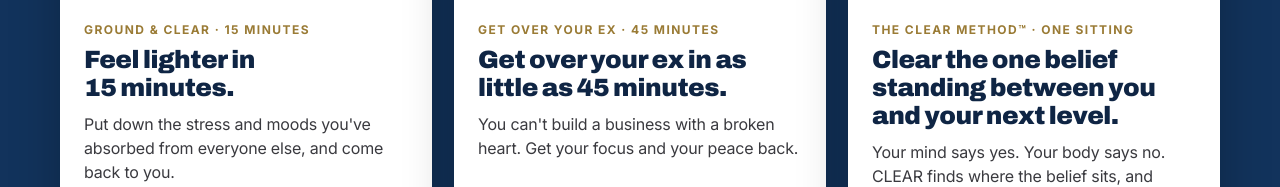
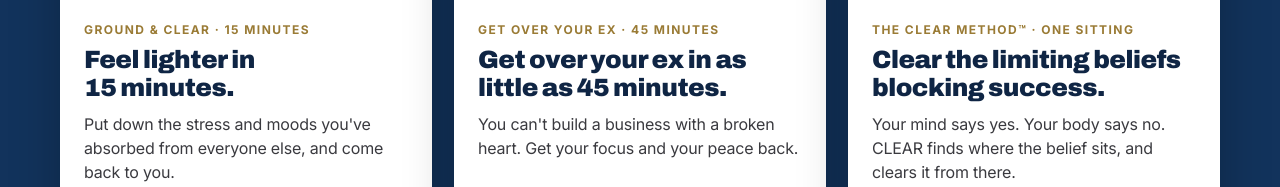
Before and after one commit to RolaDiab/business-manifesting, a plain HTML site: page products/index.html in a window 1280 px wide. Shown: the part 974-1161 px from the top of the page. Drawn offline with Linux system fonts and the light colour scheme.

Commit message:
Products: CLEAR card headline now 'Clear the limiting beliefs blocking success.'
Co-Authored-By: Claude Opus 5.5 <noreply@anthropic.com>

```diff
--- a/products/index.html
+++ b/products/index.html
@@ -63,7 +63,7 @@
         <img src="/products/clear-method.jpg?v=3" alt="The CLEAR Method workbook and guided audio" width="1600" height="900">
         <div class="sc-body">
           <p class="sc-kicker">The CLEAR Method&trade; &middot; one sitting</p>
-          <h2>Clear the one belief standing between you and your next level.</h2>
+          <h2>Clear the limiting beliefs blocking success.</h2>
           <p class="sc-promise">Your mind says yes. Your body says no. CLEAR finds where the belief sits, and clears it from there.</p>
           <div class="sc-foot"><span class="sc-soon">Coming soon</span><span class="sc-go">See what's inside <span aria-hidden="true">&rarr;</span></span></div>
         </div>
```
